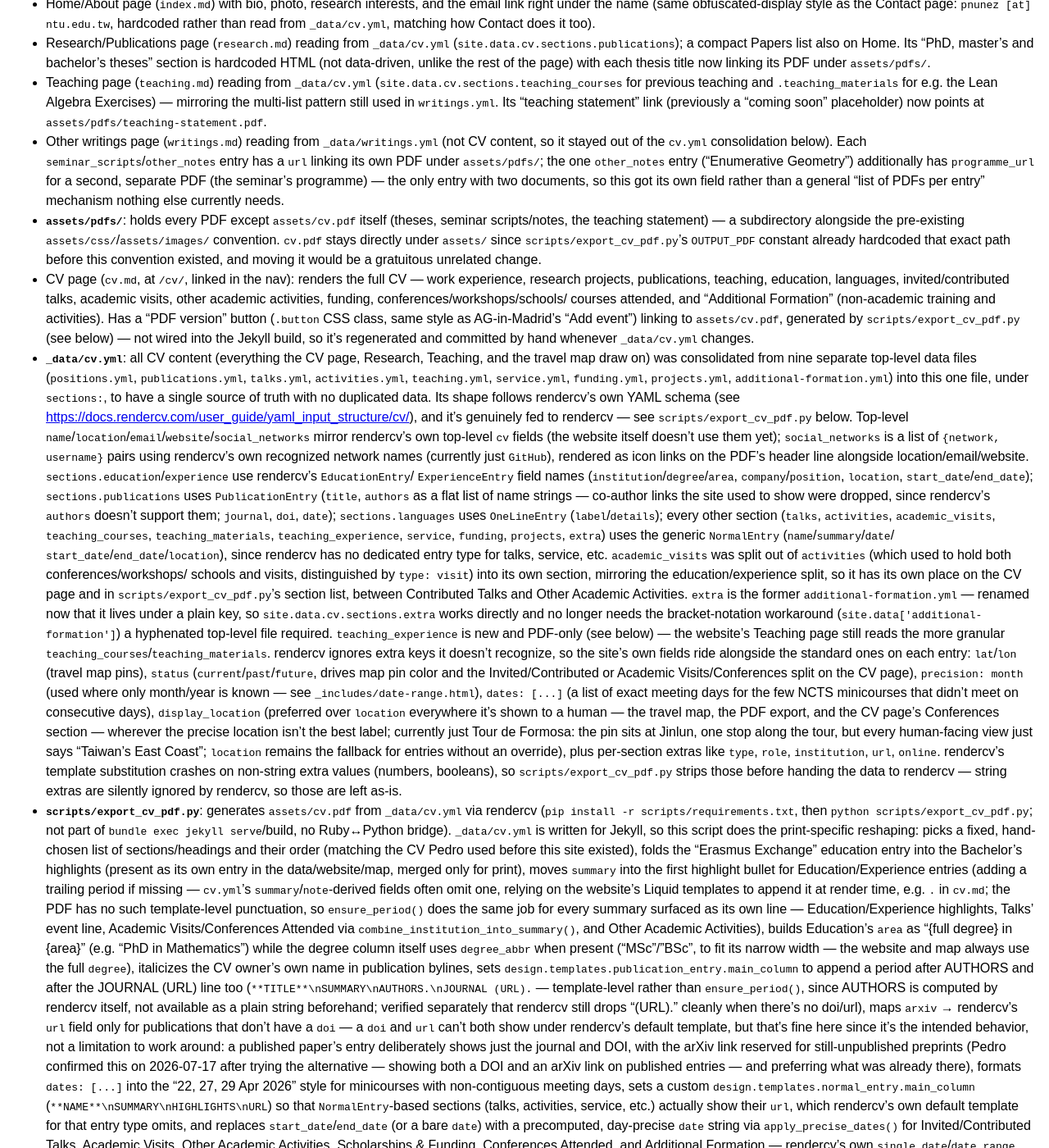
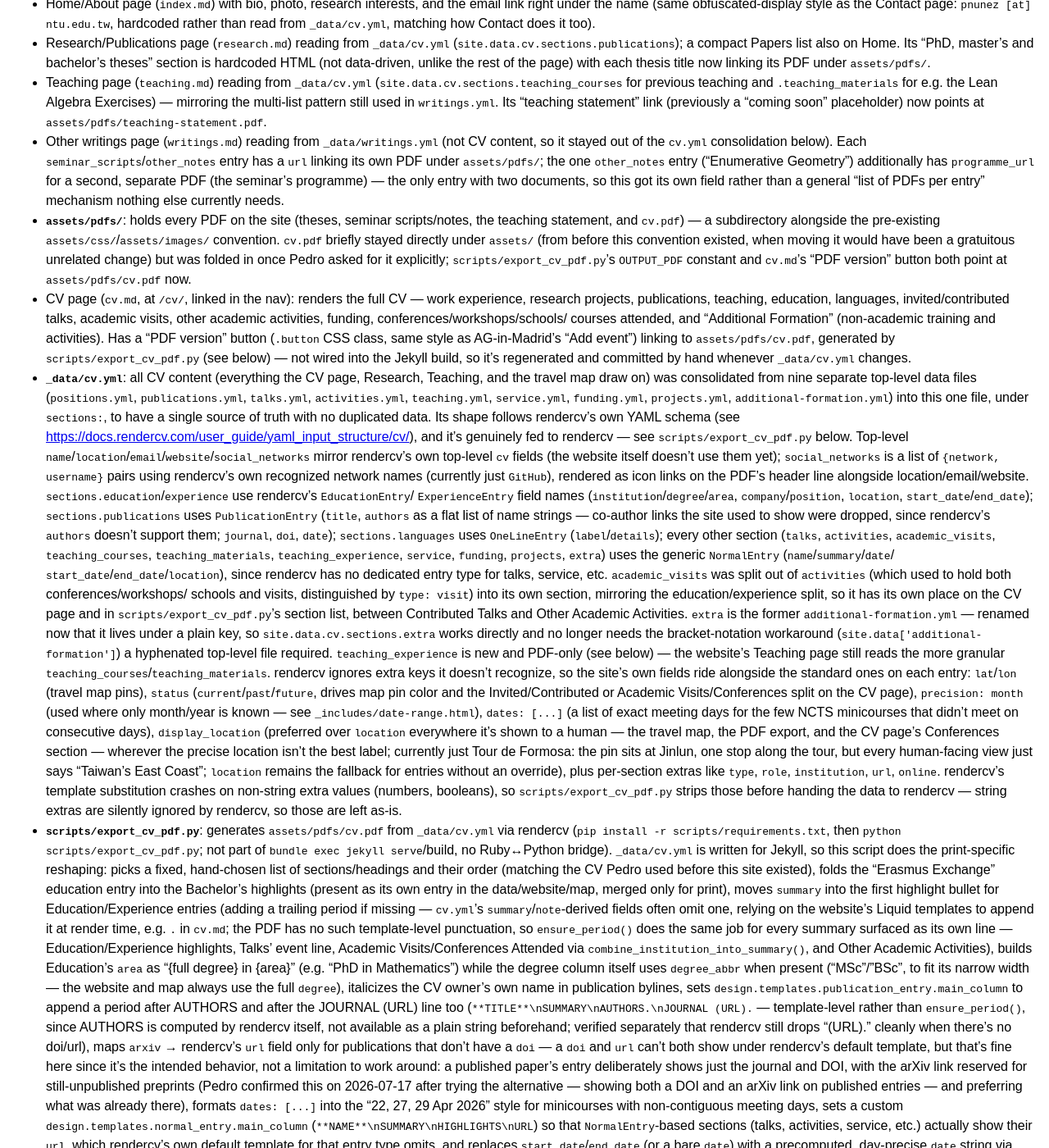
Before and after one commit to pedro-nunez/pedro-nunez.github.io, a Jekyll site: the page built from CLAUDE.md, in a window 1280 px wide and 1400 px high, scrolled down 1673 px. Shown: the whole window at 82% size. Built offline with Jekyll 4.4.1, drawn with Linux system fonts in a browser that asks for light colours; our own code applies the rules of GitHub Pages for plain Markdown files; some of the changed text lies outside the part shown.

Commit message:
Move cv.pdf under assets/pdfs/, alongside the other PDFs
Updates scripts/export_cv_pdf.py's OUTPUT_PDF constant and cv.md's
"PDF version" button accordingly.

Co-Authored-By: Claude Sonnet 5 <noreply@anthropic.com>
Claude-Session: https://claude.ai/code/session_01DA8FQP4BUd5mDBeFEEDyRN

```diff
--- a/CLAUDE.md
+++ b/CLAUDE.md
@@ -115,13 +115,15 @@ Built, committed, step by step (see git log for the full sequence):
   a second, separate PDF (the seminar's programme) — the only entry
   with two documents, so this got its own field rather than a general
   "list of PDFs per entry" mechanism nothing else currently needs.
-- **`assets/pdfs/`**: holds every PDF except `assets/cv.pdf` itself
-  (theses, seminar scripts/notes, the teaching statement) — a
+- **`assets/pdfs/`**: holds every PDF on the site (theses, seminar
+  scripts/notes, the teaching statement, and `cv.pdf`) — a
   subdirectory alongside the pre-existing `assets/css/`/`assets/images/`
-  convention. `cv.pdf` stays directly under `assets/` since
-  `scripts/export_cv_pdf.py`'s `OUTPUT_PDF` constant already hardcoded
-  that exact path before this convention existed, and moving it would
-  be a gratuitous unrelated change.
+  convention. `cv.pdf` briefly stayed directly under `assets/` (from
+  before this convention existed, when moving it would have been a
+  gratuitous unrelated change) but was folded in once Pedro asked for
+  it explicitly; `scripts/export_cv_pdf.py`'s `OUTPUT_PDF` constant
+  and `cv.md`'s "PDF version" button both point at
+  `assets/pdfs/cv.pdf` now.
 - CV page (`cv.md`, at `/cv/`, linked in the nav): renders the full CV
   — work experience, research projects, publications, teaching,
   education, languages, invited/contributed talks, academic visits,
@@ -129,9 +131,9 @@ Built, committed, step by step (see git log for the full sequence):
   courses attended, and "Additional Formation" (non-academic training
   and activities). Has a "PDF version" button (`.button` CSS class,
   same style as AG-in-Madrid's "Add event") linking to
-  `assets/cv.pdf`, generated by `scripts/export_cv_pdf.py` (see below) —
-  not wired into the Jekyll build, so it's regenerated and committed by
-  hand whenever `_data/cv.yml` changes.
+  `assets/pdfs/cv.pdf`, generated by `scripts/export_cv_pdf.py` (see
+  below) — not wired into the Jekyll build, so it's regenerated and
+  committed by hand whenever `_data/cv.yml` changes.
 - **`_data/cv.yml`**: all CV content (everything the CV page, Research,
   Teaching, and the travel map draw on) was consolidated from nine
   separate top-level data files (`positions.yml`, `publications.yml`,
@@ -192,7 +194,7 @@ Built, committed, step by step (see git log for the full sequence):
   `scripts/export_cv_pdf.py` strips those before handing the data to
   rendercv — string extras are silently ignored by rendercv, so those
   are left as-is.
-- **`scripts/export_cv_pdf.py`**: generates `assets/cv.pdf` from
+- **`scripts/export_cv_pdf.py`**: generates `assets/pdfs/cv.pdf` from
   `_data/cv.yml` via rendercv (`pip install -r scripts/requirements.txt`,
   then `python scripts/export_cv_pdf.py`; not part of `bundle exec
   jekyll serve`/build, no Ruby↔Python bridge). `_data/cv.yml` is
@@ -269,7 +271,7 @@ Built, committed, step by step (see git log for the full sequence):
   understandable without needing this CLAUDE.md file or an AI
   assistant's help. README.md covers previewing the Jekyll site
   (`bundle install && bundle exec jekyll serve`) and regenerating
-  `assets/cv.pdf` (venv setup, then re-running the script whenever
+  `assets/pdfs/cv.pdf` (venv setup, then re-running the script whenever
   `_data/cv.yml` changes); every command in it was actually run from a
   clean state to confirm it works verbatim, not just described. The
   script's docstring gained a WHAT THIS DOES / SETUP / USAGE / WHY
```
Also changed, not shown: _data/cv.yml (+7 -7 lines), cv.md (+1 -1 lines), scripts/export_cv_pdf.py (+6 -6 lines), README.md, 2 other files.
